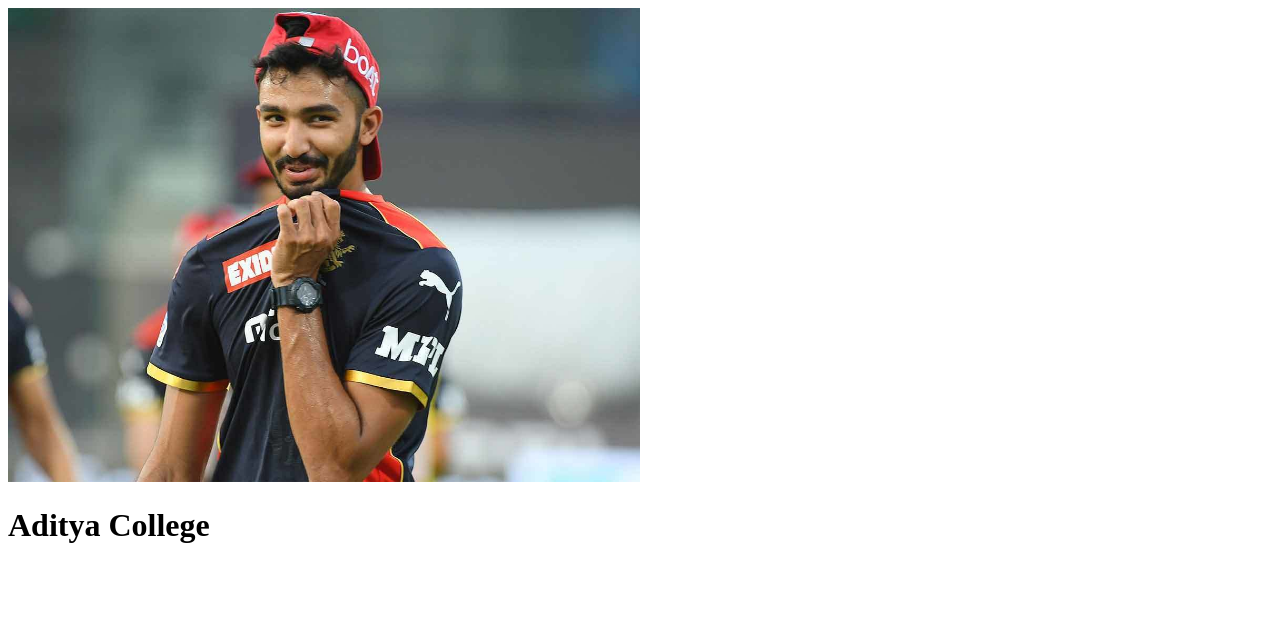
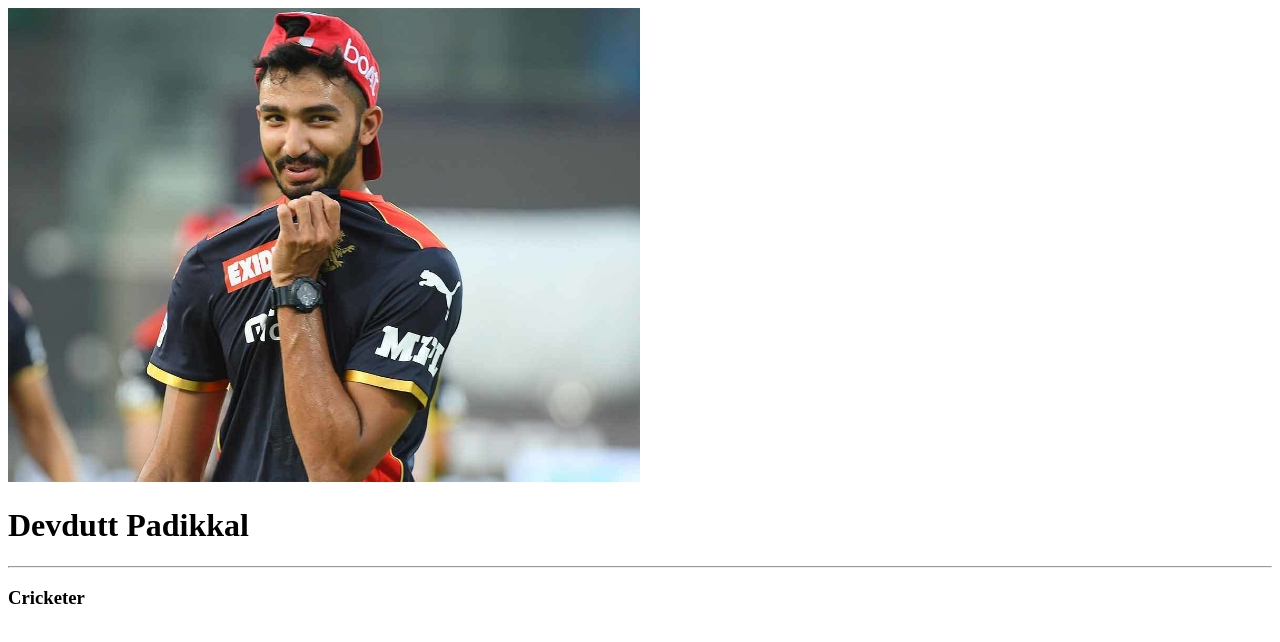
Before and after one commit to sanjanabandi18/GITHUB_WORKSHOP, a plain HTML site: page index.html in a window 1280 px wide. Drawn offline with Linux system fonts and the light colour scheme.

Commit message:
Update index.html

```diff
--- a/index.html
+++ b/index.html
@@ -5,7 +5,9 @@
 	</head>
 	<body>
 		<img src="padikkal.jpg" width="50%" height="50%">
-		<h1>Aditya College</h1>
+		<h1>Devdutt Padikkal</h1>
+		<hr>
+		<h3>Cricketer</h3>
 
 	</body>
 </html>
```
